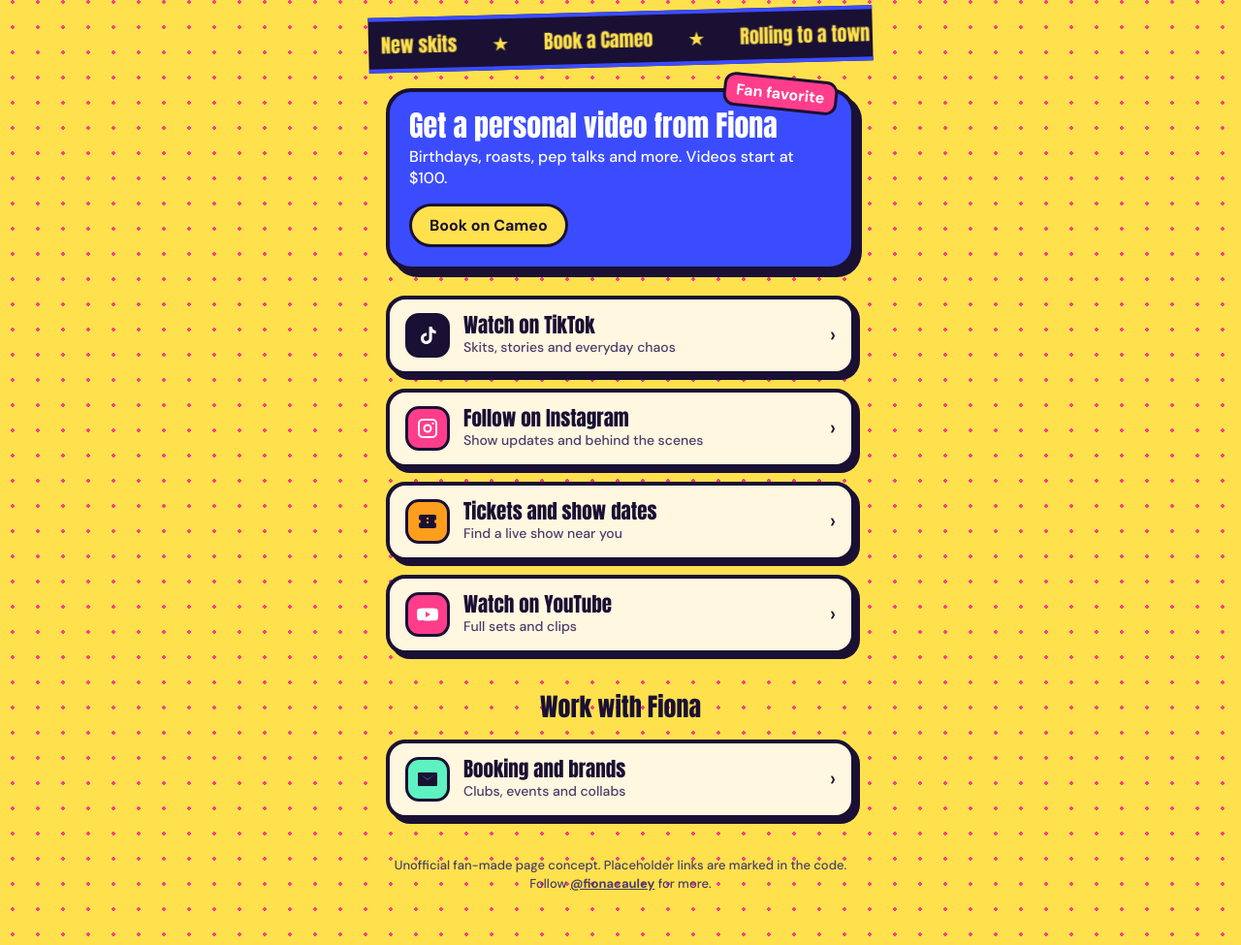
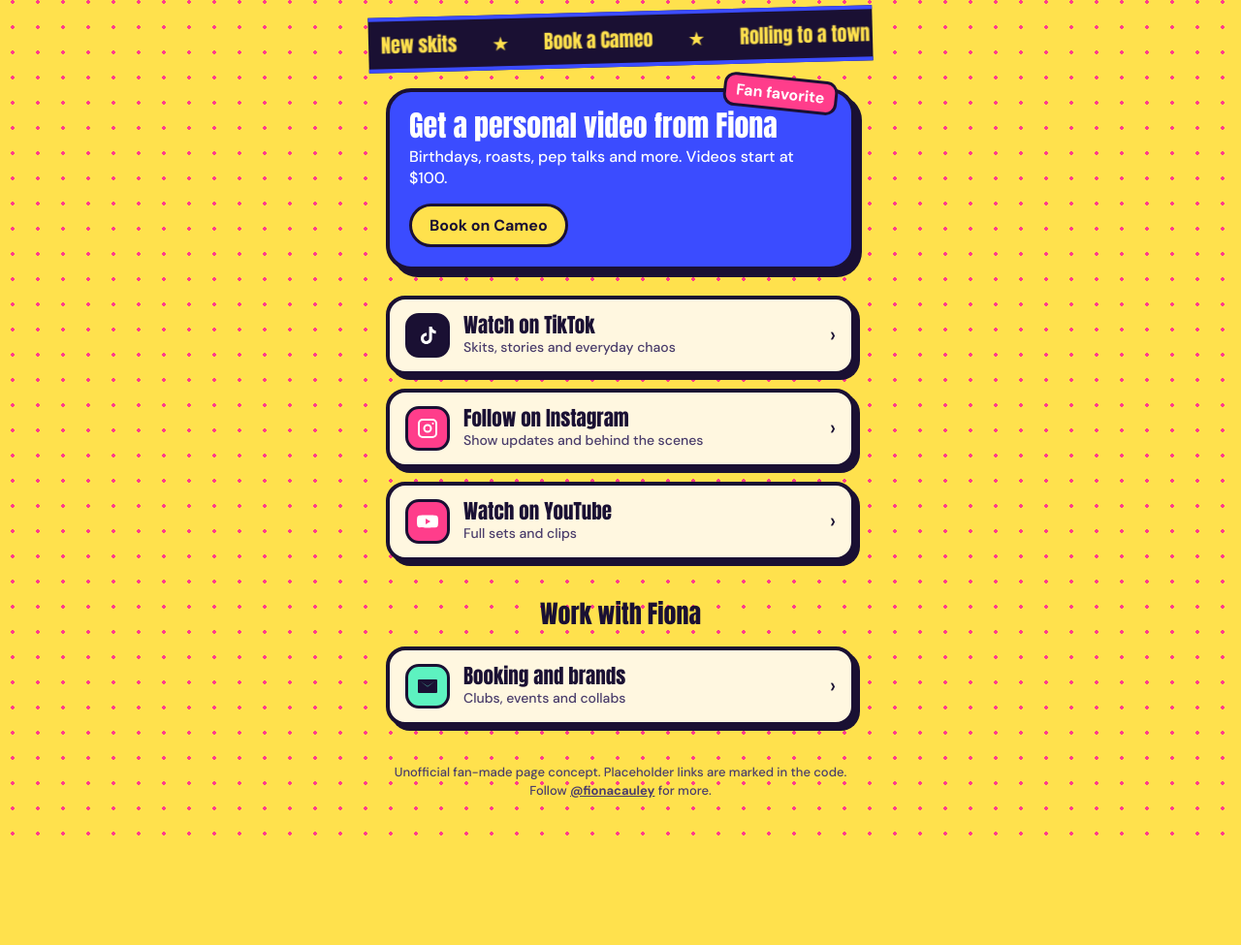
Before and after one commit to mawaisazil/fiona, a plain HTML site: page index.html in a window 1280 px wide. Shown: the part 505-1480 px from the top of the page at 97% size. After the commit the page ends 1384 px from the top, so only its background shows below. Drawn offline with Linux system fonts and the light colour scheme; a web font is replaced by a local one.

Commit message:
Update index.html

```diff
--- a/index.html
+++ b/index.html
@@ -55,9 +55,6 @@
     <li><a class="btn" href="#" data-link="instagram" target="_blank" rel="noopener">
       <span class="ico ig"><svg viewBox="0 0 24 24"><path d="M7 2h10a5 5 0 015 5v10a5 5 0 01-5 5H7a5 5 0 01-5-5V7a5 5 0 015-5zm0 2a3 3 0 00-3 3v10a3 3 0 003 3h10a3 3 0 003-3V7a3 3 0 00-3-3H7zm5 3.500a4.500 4.500 0 110 9 4.500 4.500 0 010-9zm0 2a2.500 2.500 0 100 5 2.500 2.500 0 000-5zM17.500 6a1 1 0 110 2 1 1 0 010-2z"/></svg></span>
       <span><b>Follow on Instagram</b><small>Show updates and behind the scenes</small></span><span class="arr" aria-hidden="true">›</span></a></li>
-    <li><a class="btn" href="#" data-link="tickets" target="_blank" rel="noopener">
-      <span class="ico sh"><svg viewBox="0 0 24 24"><path d="M3 7a2 2 0 012-2h14a2 2 0 012 2v3a2 2 0 000 4v3a2 2 0 01-2 2H5a2 2 0 01-2-2v-3a2 2 0 000-4V7zm8 1v2h2V8h-2zm0 4v2h2v-2h-2z"/></svg></span>
-      <span><b>Tickets and show dates</b><small>Find a live show near you</small></span><span class="arr" aria-hidden="true">›</span></a></li>
     <li><a class="btn" href="#" data-link="youtube" target="_blank" rel="noopener">
       <span class="ico ig"><svg viewBox="0 0 24 24"><path d="M10 15V9l5 3-5 3zM23 12s0-3-.4-4.4a2.3 2.3 0 00-1.6-1.6C19.6 5.6 12 5.6 12 5.6s-7.6 0-9 .4A2.3 2.3 0 001.4 7.6C1 9 1 12 1 12s0 3 .4 4.4a2.3 2.3 0 001.6 1.6c1.4.4 9 .4 9 .4s7.6 0 9-.4a2.3 2.3 0 001.6-1.6C23 15 23 12 23 12z"/></svg></span>
       <span><b>Watch on YouTube</b><small>Full sets and clips</small></span><span class="arr" aria-hidden="true">›</span></a></li>
```
